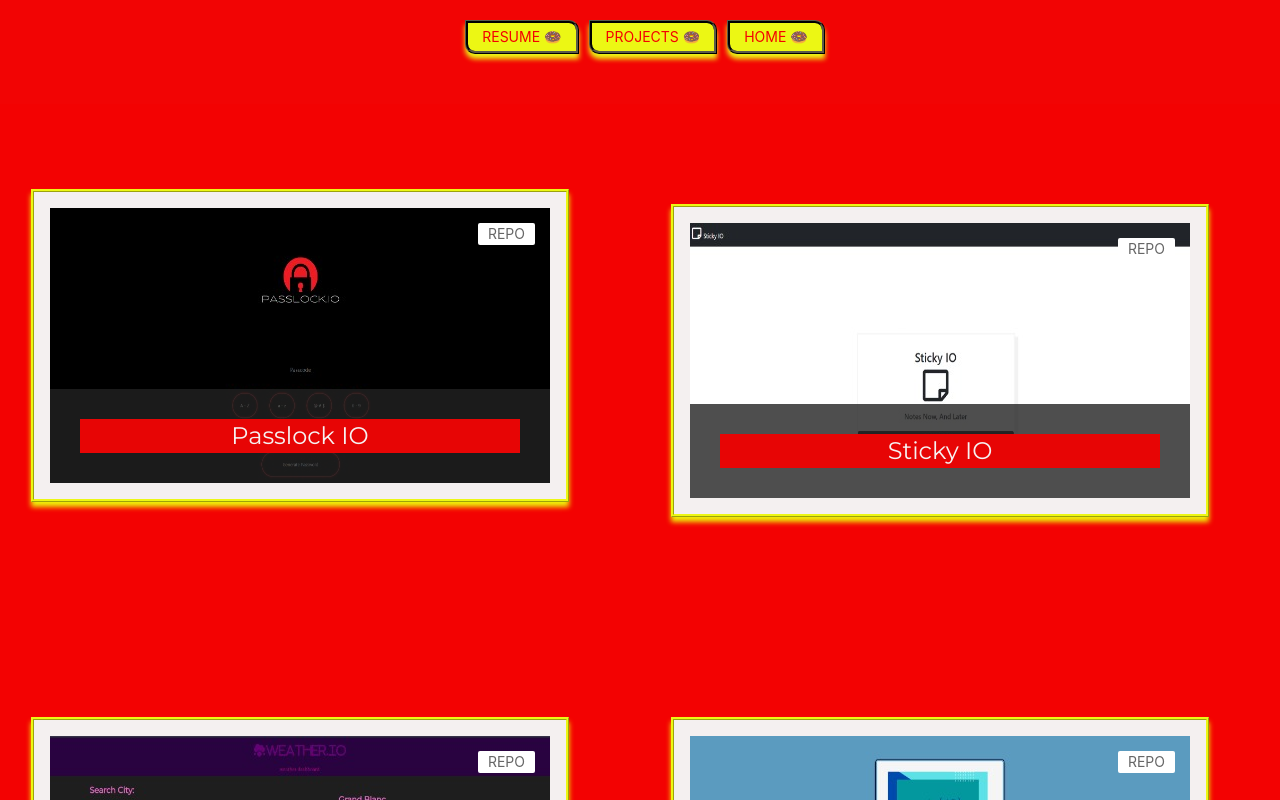
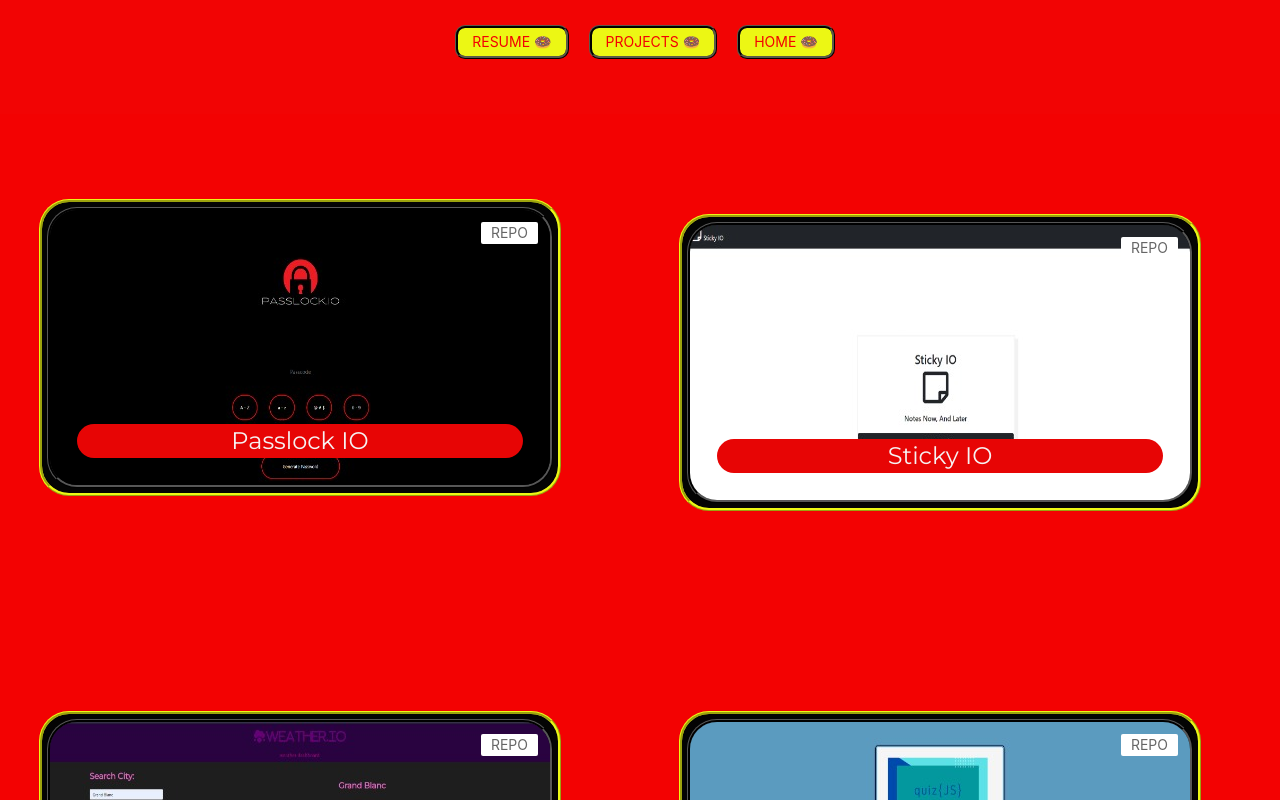
Before and after one commit to AdamHale88/adam-hale.com, a React (Create React App) app: page /Project in a window 1280 px wide. Shown: the top 800 px of the page. Built offline with nearby package versions, Linux system fonts and the light colour scheme; a web font is replaced by a local one.

Commit message:
color schmee changes, projects new broders and cleaner design

```diff
--- a/src/App.css
+++ b/src/App.css
@@ -1,4 +1,3 @@
-
 html,
 body,
 #root {
@@ -11,19 +10,19 @@ body,
   color: #040403;
 }
 
-.header{
+.header {
   min-width: 100vw;
   margin: 0;
   justify-content: center;
   box-sizing: content-box;
   min-width: 100vw;
-  background-color:#f20404;
+  background-color: #f20404;
 }
 
 button {
   text-decoration: none;
   border-style: none;
-  background-color:transparent;
+  background-color: transparent;
 }
 
 h1 {
@@ -34,24 +33,24 @@ h1 {
 
 p {
   margin: 0;
- font-family: 'Ovo', serif;
- color: #f1efeb;
+  font-family: 'Ovo', serif;
+  color: #f1efeb;
 }
 
-#profile{
+#profile {
   box-sizing: content-box;
   margin: 0;
   border-radius: 10px;
   padding: 1em;
   border-style: ridge;
   border-color: #f8e21b;
-  background-color:#010101;
+  background-color: #010101;
   box-shadow: 0 5px 5px #efcd37;
 }
 
 .wrapper .iconify {
   color: #060606;
-  background-color:#ecf714;
+  background-color: #ecf714;
   padding: 10px;
   width: 70px;
   height: 70px;
@@ -60,12 +59,21 @@ p {
 
 .uk-tile {
   margin: 0;
-  padding: 1em;
-  color: #f60505;
-  border-style: ridge;
+  padding: 5px;
+  color: #050505;
+  border-style: ridge ridge;
   border-color: #ecf714;
-  background-color:#f4f0f0;
-  box-shadow: 0 5px 5px #efef09;
+  border-radius: 30px;
+  background-color: #040404;
+  flex-shrink: inherit;
+  box-sizing: content-box;
+}
+
+.uk-tile img {
+  color: #050505;
+  border-style: ridge ridge;
+  border-color: #030303;
+  border-radius: 30px;
   flex-shrink: inherit;
   box-sizing: content-box;
 }
@@ -84,19 +92,58 @@ p {
   background-color: #ecf714;
 }
 
-nav .uk-icon  {
-  border-radius: 0px 10px;
+nav .uk-icon {
+  border-radius: 10px;
   padding: 1em;
   color: #f30202;
   border-style: ridge;
   border-color: #060605;
-  background-color:#ecf714;
-  box-shadow: 0 5px 5px #ecf714;
-  text-decoration: none
+  background-color: #ecf714;
+  box-shadow: 3px #ecf714 #f1efeb;
+  text-decoration: none;
 }
 
+.uk-button {
+  border-radius: 10px;
+  margin: 5px;
+  padding: 5px;
+  color: #f30202;
+  border-style: ridge;
+  border-color: #060606;
+  background-color: #ecf714;
+  text-decoration: none;
+}
 
-.uk-overlay-primary h3 {
+.uk-input {
+  font-family: 'Ovo', serif;
+  border-radius: 10px;
+  margin: 5px;
+  padding: 5px;
+  color: #f30202;
+  border-style: ridge;
+  border-color: #060606;
+  background-color: #ecf714;
+  text-decoration: none;
+}
+
+.uk-textarea {
+  font-family: 'Ovo', serif;
+  border-radius: 10px;
+  margin: 5px;
+  padding: 5px;
+  color: #f30202;
+  border-style: ridge;
+  border-color: #060606;
+  background-color: #ecf714;
+  text-decoration: none;
+}
+
+.uk-legend {
+  font-family: 'Ovo', serif;
+}
+
+.uk-overlay-secondary h3 {
+  border-radius: 20px;
   text-decoration: none;
   font-family: 'Montserrat', sans-serif;
   color: #f6f2f2;
@@ -106,6 +153,7 @@ nav .uk-icon  {
 }
 
 span .uk-badge {
+  border-radius: 20px;
   text-decoration: none;
   font-family: 'Ovo', serif;
   color: #f30202;
@@ -116,5 +164,5 @@ span .uk-badge {
 .footer {
   margin: 0;
   min-width: 100vw;
-  background-color:#f30202;
+  background-color: #f30202;
 }
--- a/src/components/centralHero.js
+++ b/src/components/centralHero.js
@@ -9,6 +9,8 @@ const CentralHero = () => {
                 <div className=" logosub uk-flex uk-justify-content-center uk-align-center">
                 </div>
 
+                <legend className="uk-legend uk-justify-content-center uk-align-center uk-text-center">Love & Peace
+                </legend>
                 <div className="uk-flex uk-flex-column uk-justify-content-center uk-align-center">
                     <img
                         id="profile"
@@ -16,12 +18,12 @@ const CentralHero = () => {
                         alt="Vash the stampede"
                     />
                 </div>
-                    <div className="uk-flex uk-flex-column uk-justify-content-center uk-margin-6 uk-align-center"><ContactForm /></div>
+
 
                 <div className="profile uk-flex uk-flex-column uk-justify-content-center uk-align-center">
                     <ContactButtons />
 
-                </div>
+                 </div>{/*<div className="uk-flex uk-flex-column uk-justify-content-center uk-margin-6 uk-align-center"><ContactForm /></div> */}
             </figure>
         </>
     );
--- a/src/components/contactForm.js
+++ b/src/components/contactForm.js
@@ -15,7 +15,7 @@ const ContactForm = () => {
                         <textarea className="uk-icon uk-textarea " rows="5"
                             placeholder="Whats on your mind?"></textarea>
                     </div>
-                    <button className="uk-icon m-2" type="submit"> Submit</button>
+                    <button className="uk-icon m-0 p-0 uk-button" type="submit"> Submit</button>
                 </fieldset>
             </form>
         </>
--- a/src/components/projects.js
+++ b/src/components/projects.js
@@ -7,7 +7,7 @@ const Projects = () => {
                 <div className="uk-tile uk-box-shadow-hover-xlarge uk-padding">
                     <div className="uk-inline uk-background">
                         <a target="_blank" href={project.url} rel="noreferrer" key={index}>
-                            <div className="uk-overlay uk-overlay-primary uk-position-bottom">
+                            <div className="uk-overlay uk-overlay-secondary uk-position-bottom">
                                 <h3>{project.title}</h3>
                             </div>
                         </a>
```
